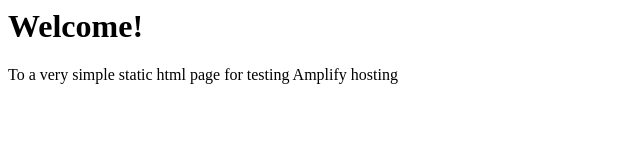
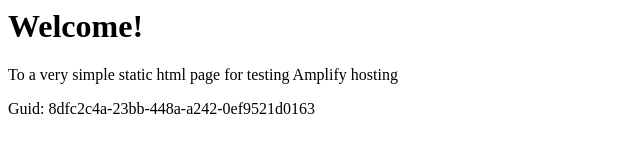
Before and after one commit to aws-aemilia-sin/Github-PR-Commit-Integration-Test-DoNotTouch-Gith-OKSLNVO2-v1-preprod-ap-southeast-1, a website: page src/index.html in a window 1280 px wide. Shown: the whole page, without its empty margins (0-640 px from the left). Drawn offline with Linux system fonts and the light colour scheme.

Commit message:
commit from integ tests

```diff
--- a/src/index.html
+++ b/src/index.html
@@ -1,3 +1,5 @@
+
+
 <html lang="en">
 
 <head>
@@ -10,6 +12,6 @@
 <body>
     <h1>Welcome!</h1>
     <p>To a very simple static html page for testing Amplify hosting</p>
-</body>
+    <p>Guid: 8dfc2c4a-23bb-448a-a242-0ef9521d0163</p></body>
 
 </html>
```
